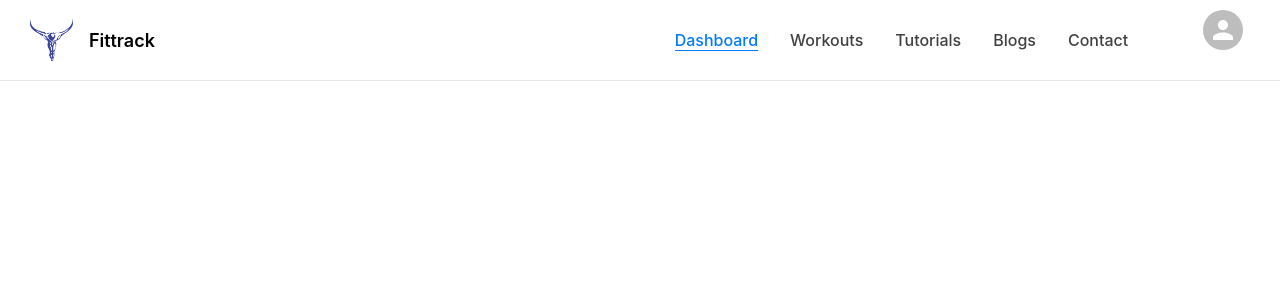
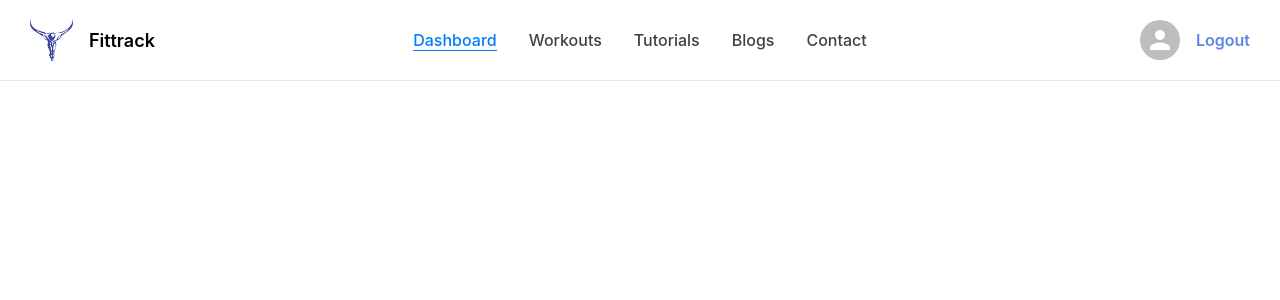
Before and after one commit to MikiZenebe/Fitness-Tracker, a React (Vite) app in the folder client/: page / in a window 1280 px wide. Shown: the top 300 px of the page. Built offline with nearby package versions, Linux system fonts and the light colour scheme.

Commit message:
nav-ui-finish

```diff
--- a/client/src/styles/styles.js
+++ b/client/src/styles/styles.js
@@ -114,6 +114,7 @@ export const NavContainer = styled.div({
 export const Mobileicon = styled.div`
   color: ${({ theme }) => theme.text_primary};
   display: none;
+  cursor: pointer;
   @media screen and (max-width: 768px) {
     display: flex;
     align-items: center;
@@ -165,5 +166,24 @@ export const NavItems = styled.ul`
     display: none;
   }
 `;
-export const NavTextButton = styled.div({});
-export const UserContainer = styled.div({});
+export const NavTextButton = styled.div({
+  textAlign: "end",
+  color: "#5B86E5",
+  cursor: "pointer",
+  fontSize: "16px",
+  transition: "all 0.3s ease",
+  fontWeight: "600",
+  "&:hover": {
+    color: "#007AFF",
+  },
+});
+export const UserContainer = styled.div({
+  width: "100%",
+  height: "100%",
+  display: "flex",
+  justifyContent: "flex-end",
+  gap: "16px",
+  alignItems: "center",
+  padding: "0 6px",
+  color: "#007AFF",
+});
```
